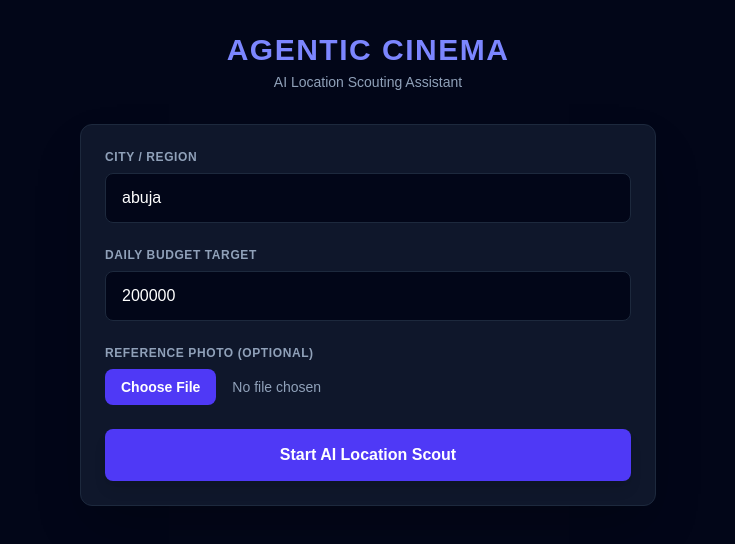
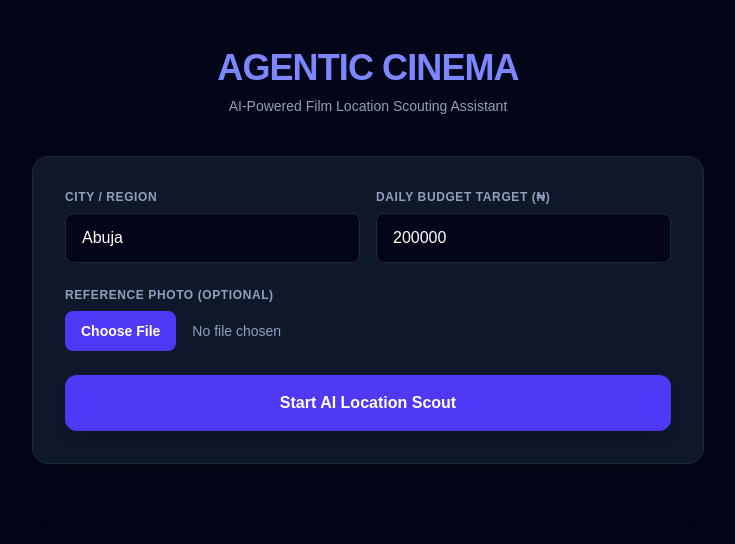
Before and after one commit to joezzy-web3/agentic-cinema, a Next.js app in the folder frontend/: page / in a window 1280 px wide. Shown: the top 544 px of the page, without its empty margins (272-1007 px from the left). Built offline with nearby package versions, Linux system fonts and the light colour scheme.

Commit message:
Enhance Scout UI with structured location brief rendering

```diff
--- a/frontend/src/app/page.tsx
+++ b/frontend/src/app/page.tsx
@@ -3,7 +3,7 @@
 import React, { useState } from "react";
 
 export default function Home() {
-  const [city, setCity] = useState("abuja");
+  const [city, setCity] = useState("Abuja");
   const [budget, setBudget] = useState("200000");
   const [image, setImage] = useState<File | null>(null);
   const [loading, setLoading] = useState(false);
@@ -48,16 +48,19 @@ export default function Home() {
   };
 
   return (
-    <div className="min-h-screen bg-slate-950 text-white p-8 flex flex-col items-center">
-      <header className="mb-8 text-center">
-        <h1 className="text-3xl font-bold tracking-wider text-indigo-400">
+    <div className="min-h-screen bg-slate-950 text-white p-6 sm:p-12 flex flex-col items-center">
+      <header className="mb-10 text-center">
+        <h1 className="text-4xl font-extrabold tracking-tight text-indigo-400">
           AGENTIC CINEMA
         </h1>
-        <p className="text-slate-400 text-sm mt-1">AI Location Scouting Assistant</p>
+        <p className="text-slate-400 text-sm mt-2">
+          AI-Powered Film Location Scouting Assistant
+        </p>
       </header>
 
-      <main className="w-full max-w-xl bg-slate-900 border border-slate-800 rounded-xl p-6 shadow-2xl space-y-6">
-        {/* City Input */}
+      <main className="w-full max-w-2xl bg-slate-900 border border-slate-800 rounded-2xl p-6 sm:p-8 shadow-2xl space-y-6">
+        {/* Input Controls */}
+        <div className="grid grid-cols-1 sm:grid-cols-2 gap-4">
           <div>
             <label className="block text-xs font-semibold uppercase tracking-wider text-slate-400 mb-2">
               City / Region
@@ -71,10 +74,9 @@ export default function Home() {
             />
           </div>
 
-        {/* Budget Input */}
           <div>
             <label className="block text-xs font-semibold uppercase tracking-wider text-slate-400 mb-2">
-            Daily Budget Target
+              Daily Budget Target (₦)
             </label>
             <input
               type="text"
@@ -84,8 +86,9 @@ export default function Home() {
               placeholder="e.g. 200000"
             />
           </div>
+        </div>
 
-        {/* Image Upload */}
+        {/* File Upload */}
         <div>
           <label className="block text-xs font-semibold uppercase tracking-wider text-slate-400 mb-2">
             Reference Photo (Optional)
@@ -94,7 +97,7 @@ export default function Home() {
             type="file"
             accept="image/*"
             onChange={handleImageChange}
-            className="w-full text-sm text-slate-400 file:mr-4 file:py-2 file:px-4 file:rounded-lg file:border-0 file:text-sm file:font-semibold file:bg-indigo-600 file:text-white hover:file:bg-indigo-500 cursor-pointer"
+            className="w-full text-sm text-slate-400 file:mr-4 file:py-2.5 file:px-4 file:rounded-lg file:border-0 file:text-sm file:font-semibold file:bg-indigo-600 file:text-white hover:file:bg-indigo-500 cursor-pointer"
           />
           {image && (
             <p className="text-xs text-indigo-300 mt-2">Selected: {image.name}</p>
@@ -105,25 +108,33 @@ export default function Home() {
         <button
           onClick={handleScout}
           disabled={loading}
-          className="w-full bg-indigo-600 hover:bg-indigo-500 disabled:bg-slate-700 text-white font-semibold py-3.5 rounded-lg transition duration-200 shadow-lg"
+          className="w-full bg-indigo-600 hover:bg-indigo-500 disabled:bg-slate-800 text-white font-semibold py-4 rounded-xl transition duration-200 shadow-lg text-base"
         >
-          {loading ? "Scouting Location..." : "Start AI Location Scout"}
+          {loading ? "Scouting Locations with Gemini 3.6 Flash..." : "Start AI Location Scout"}
         </button>
 
         {/* Error Display */}
         {error && (
-          <div className="bg-red-950/50 border border-red-800 text-red-300 p-4 rounded-lg text-sm">
+          <div className="bg-red-950/50 border border-red-800 text-red-300 p-4 rounded-xl text-sm">
             {error}
           </div>
         )}
 
-        {/* Results Display */}
+        {/* Recommendations Output */}
         {result && (
-          <div className="bg-slate-950 border border-indigo-900/50 p-4 rounded-lg space-y-2">
-            <h3 className="text-indigo-400 font-semibold text-sm">Scout Results:</h3>
-            <pre className="text-xs text-slate-300 whitespace-pre-wrap font-mono">
-              {JSON.stringify(result, null, 2)}
-            </pre>
+          <div className="bg-slate-950 border border-indigo-900/40 p-6 rounded-xl space-y-4 mt-6">
+            <div className="flex items-center justify-between border-b border-slate-800 pb-3">
+              <h3 className="text-indigo-400 font-bold text-lg">
+                Location Brief: {result.city?.toUpperCase()}
+              </h3>
+              <span className="text-xs bg-indigo-950 text-indigo-300 border border-indigo-800 px-3 py-1 rounded-full font-mono">
+                Budget: ₦{result.budget}
+              </span>
+            </div>
+
+            <div className="text-sm text-slate-300 whitespace-pre-line leading-relaxed font-sans">
+              {result.recommendations}
+            </div>
           </div>
         )}
       </main>
```
Lines whose indentation alone changed are shown as unchanged.
